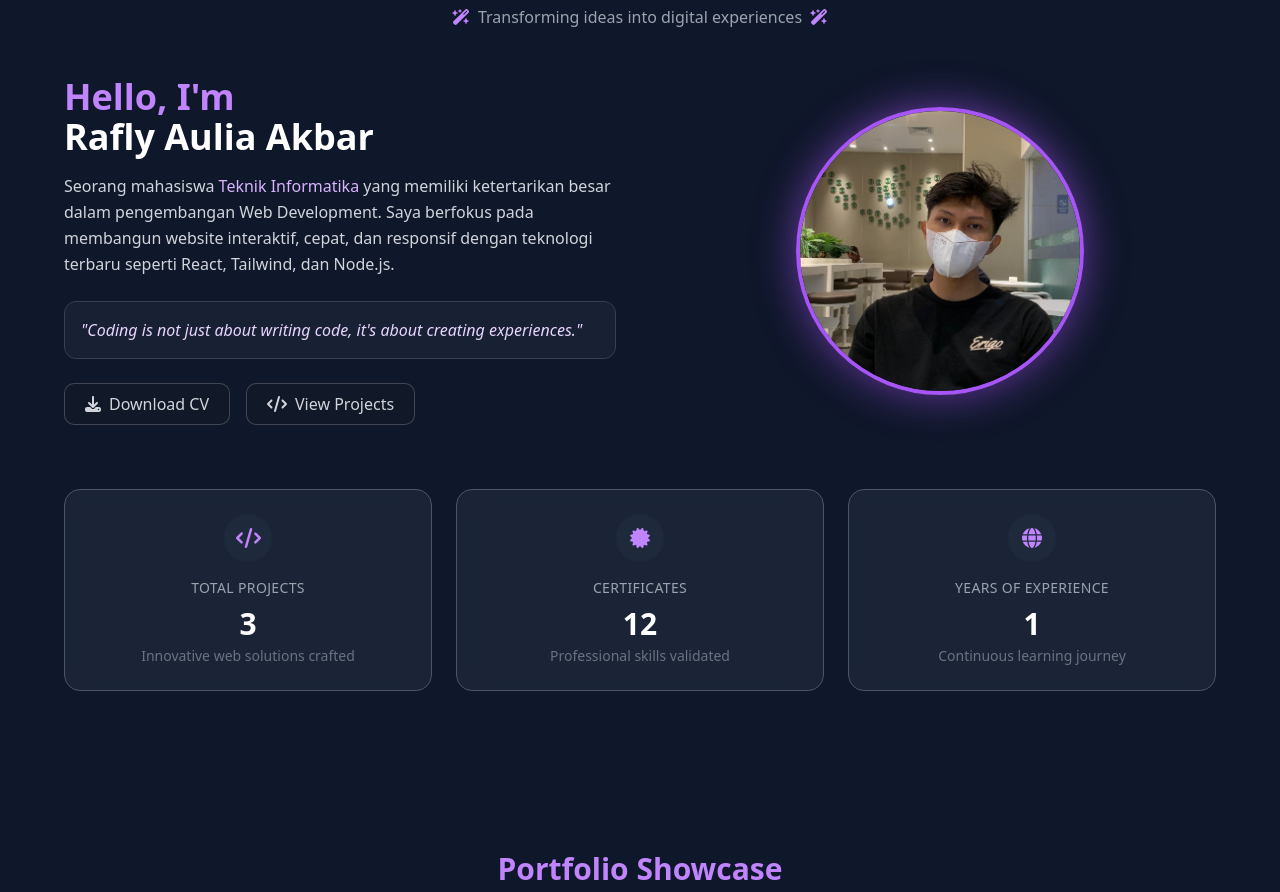
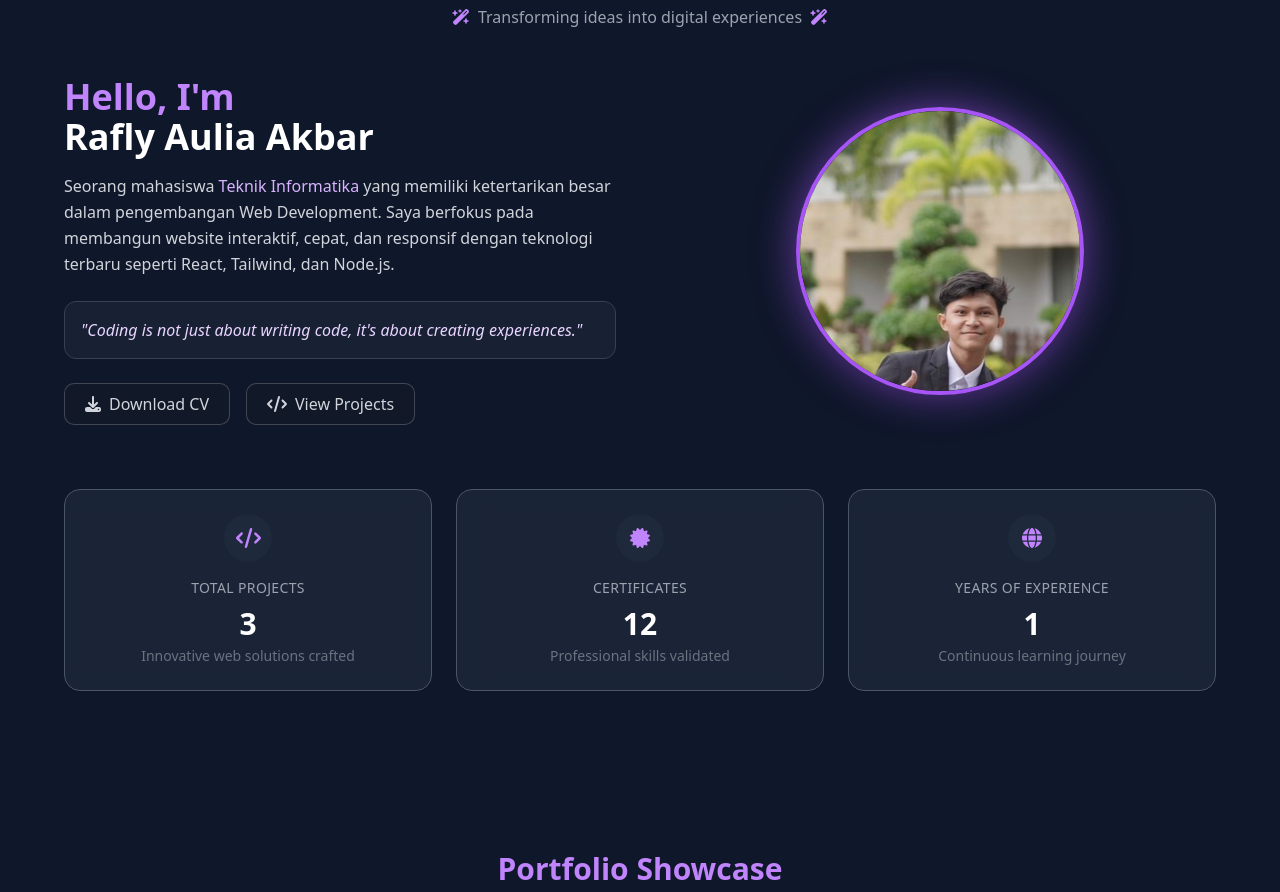
Before and after one commit to Raflyauliaakbar/raflyauliaakbar.github.io, a plain HTML site: page index.html in a window 1280 px wide. Shown: the part 919-1811 px from the top of the page. Drawn offline with nearby package versions, Linux system fonts and the light colour scheme.

Commit message:
Update index.html

```diff
--- a/index.html
+++ b/index.html
@@ -104,7 +104,7 @@
         <!-- Image (HP = atas, Desktop = kanan) -->
         <div class="flex justify-center order-1 md:order-2">
           <div class="relative">
-            <img src="assets/img/profile.jpg" alt="Profile" class="w-60 h-60 md:w-72 md:h-72 rounded-full object-cover border-4 border-purple-500 shadow-lg" />
+            <img src="assets/img/profile1 (1).jpg" alt="Profile" class="w-60 h-60 md:w-72 md:h-72 rounded-full object-cover border-4 border-purple-500 shadow-lg" />
             <div class="absolute inset-0 rounded-full shadow-[0_0_40px_rgba(168,85,247,0.6)]"></div>
           </div>
         </div>
```
